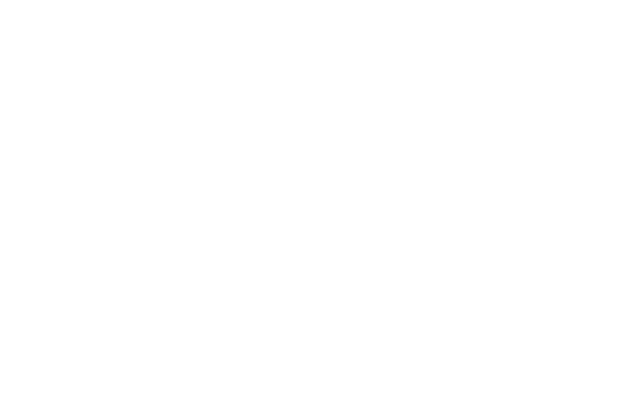
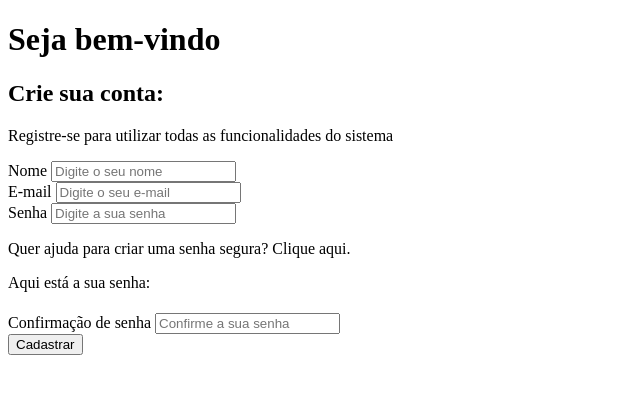
Before and after one commit to alexandrerogeriosn93/project-html-css-js-password-generator, a plain HTML site: page index.html in a window 1280 px wide. Shown: the whole page, without its empty margins (0-640 px from the left). Drawn offline with Linux system fonts and the light colour scheme.

Commit message:
feat: add initial layout

```diff
--- a/index.html
+++ b/index.html
@@ -13,5 +13,62 @@
     <link rel="stylesheet" href="assets/css/styles.css" />
     <script src="assets/js/scripts.js" defer></script>
   </head>
-  <body></body>
+  <body>
+    <div id="register-container">
+      <div id="register-banner">
+        <div id="banner-layer">
+          <h1>Seja bem-vindo</h1>
+        </div>
+      </div>
+      <div id="register-form">
+        <h2>Crie sua conta:</h2>
+        <p>Registre-se para utilizar todas as funcionalidades do sistema</p>
+        <div class="form-control">
+          <label for="name">Nome</label>
+          <input
+            type="text"
+            name="name"
+            id="name"
+            placeholder="Digite o seu nome"
+          />
+        </div>
+        <div class="form-control">
+          <label for="email">E-mail</label>
+          <input
+            type="email"
+            name="email"
+            id="email"
+            placeholder="Digite o seu e-mail"
+          />
+        </div>
+        <div class="form-control">
+          <label for="password">Senha</label>
+          <input
+            type="password"
+            name="password"
+            id="password"
+            placeholder="Digite a sua senha"
+          />
+        </div>
+        <p>
+          Quer ajuda para criar uma senha segura?
+          <span id="generate-password">Clique aqui.</span>
+        </p>
+        <div id="generated-password">
+          <p>Aqui está a sua senha:</p>
+          <h4></h4>
+        </div>
+        <div class="form-control">
+          <label for="confirmpassword">Confirmação de senha</label>
+          <input
+            type="password"
+            name="confirmpassword"
+            id="confirmpassword"
+            placeholder="Confirme a sua senha"
+          />
+        </div>
+        <input type="submit" value="Cadastrar" />
+      </div>
+    </div>
+  </body>
 </html>
```
